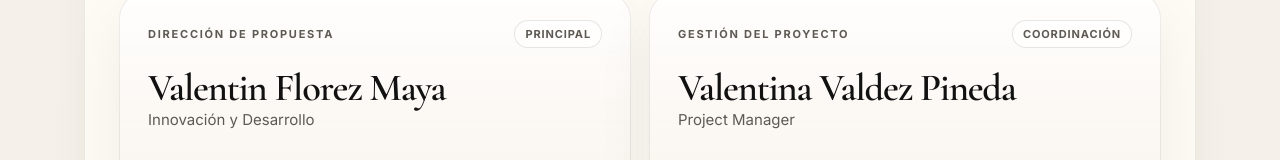
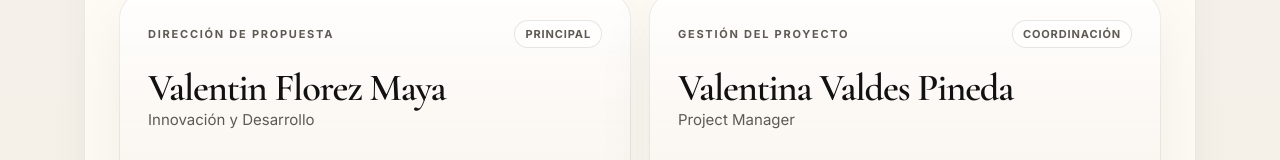
Before and after one commit to silvanasolvers/valeria-florez-compliance-proposal, a React (Vite) app: page / in a window 1280 px wide. Shown: the part 3543-3703 px from the top of the page. Built offline with nearby package versions, Linux system fonts and the light colour scheme.

Commit message:
Fix Valentina surname spelling

```diff
--- a/src/App.tsx
+++ b/src/App.tsx
@@ -222,7 +222,7 @@ export default function App() {
                 <p className="contact-kicker">Gestión del proyecto</p>
                 <span className="contact-badge">Coordinación</span>
               </div>
-              <h3>Valentina Valdez Pineda</h3>
+              <h3>Valentina Valdes Pineda</h3>
               <p className="contact-role">Project Manager</p>
               <div className="contact-meta">
                 <a href="mailto:valentina@solversai.com">valentina@solversai.com</a>
```
